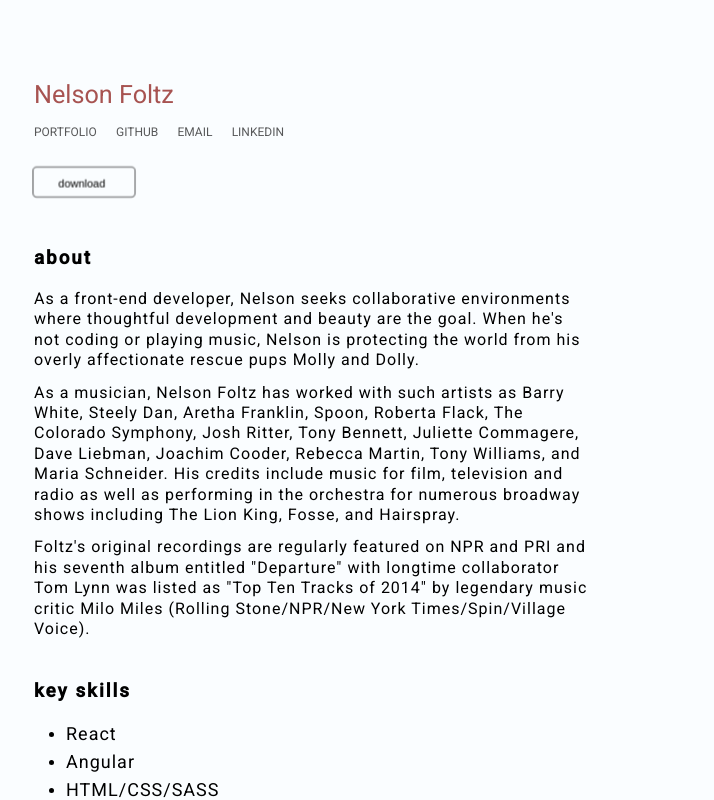
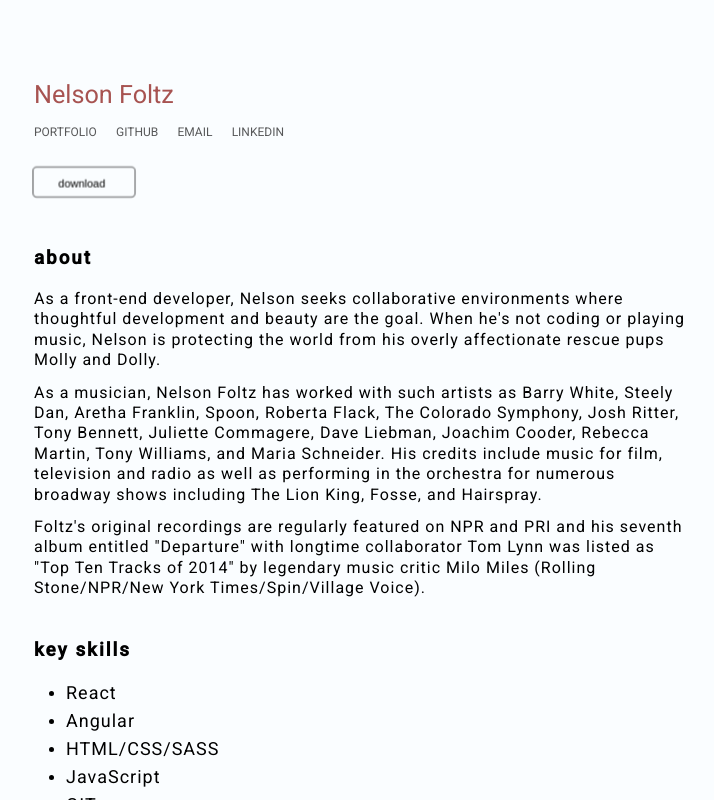
Before and after one commit to nelsW70/nelson-foltz_portfolio, a React (Create React App) app: page /resume in a window 1280 px wide. Shown: the top 800 px of the page, without its empty margins (46-760 px from the left). Built offline with nearby package versions, Linux system fonts and the light colour scheme.

Commit message:
update: design tweaks

```diff
--- a/src/pages/Resume.scss
+++ b/src/pages/Resume.scss
@@ -7,7 +7,7 @@
     font-weight: 400;
   }
   section {
-    max-width: 560px;
+    max-width: 660px;
     margin-bottom: 2.5em;
     &.experience {
       max-width: none;
```
Also changed, not shown: 1 other file (tests, documents, lock files or other folders).
